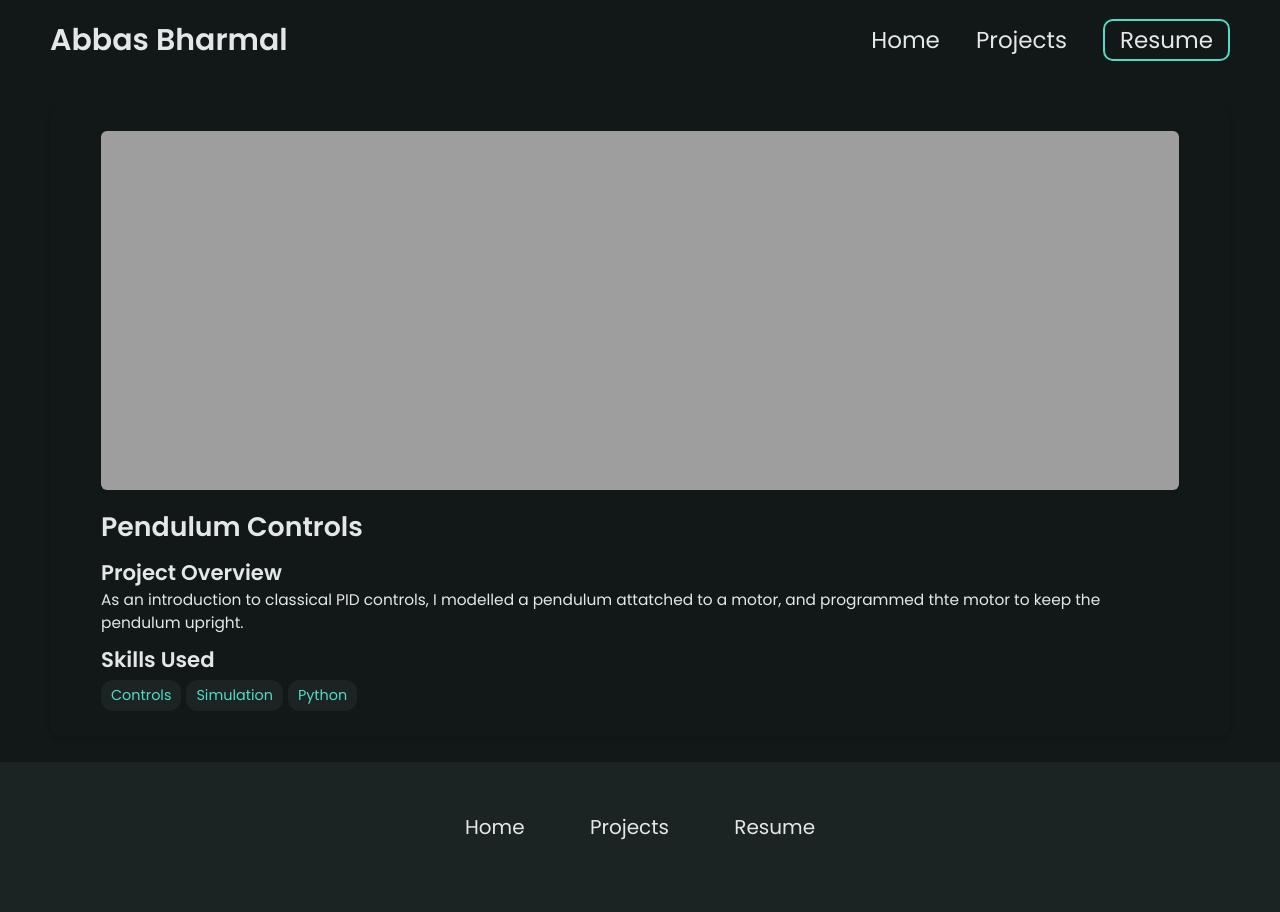
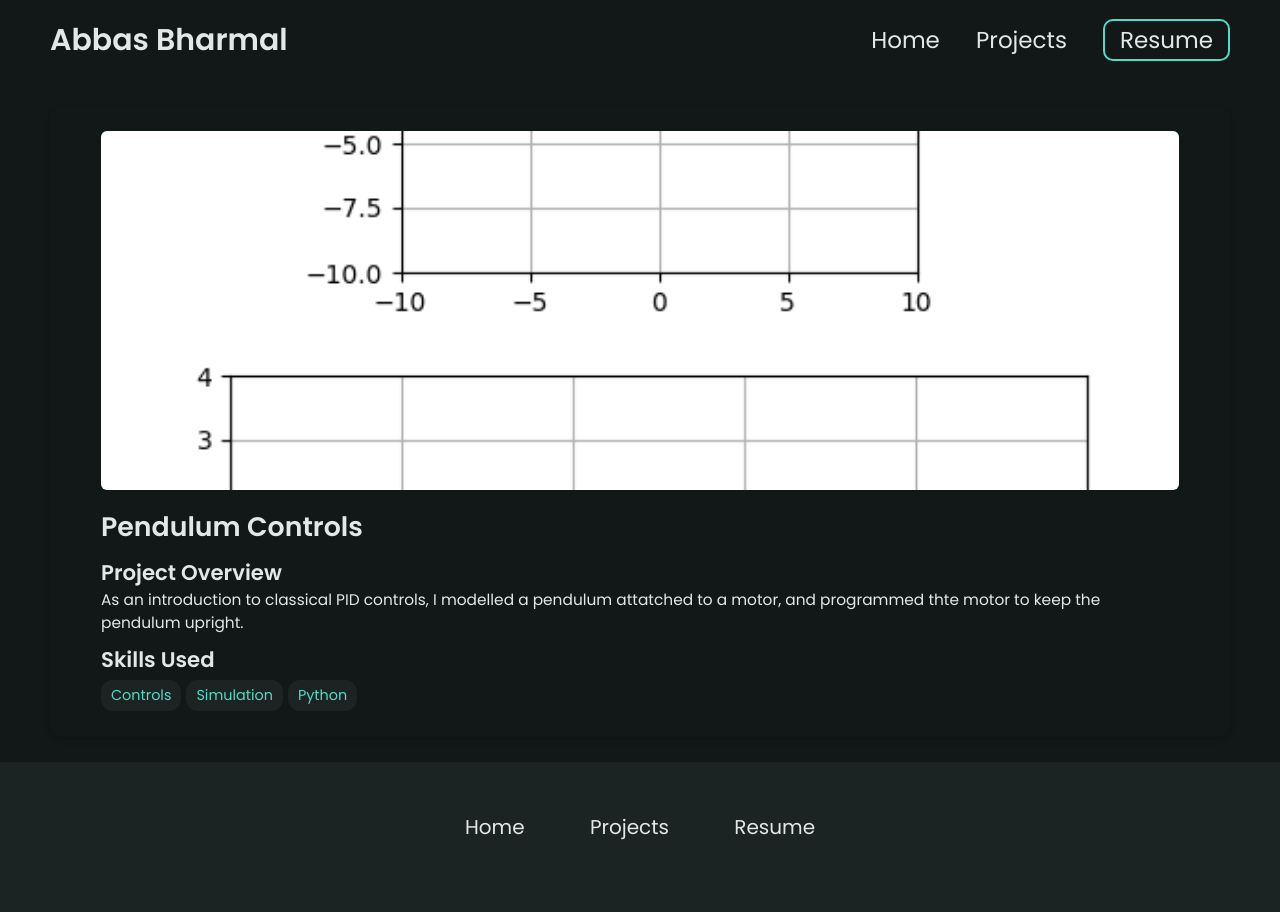
Before and after one commit to abharm/abharm.github.io, a Jekyll site: the page built from _projects/Pendulum Controls/index.md, in a window 1280 px wide. Built offline with Jekyll 4.4.1, drawn with Linux system fonts in a browser that asks for light colours.

Commit message:
Update index.md

```diff
--- a/_projects/Pendulum Controls/index.md
+++ b/_projects/Pendulum Controls/index.md
@@ -6,5 +6,5 @@ skills:
 - Controls
 - Simulation
 - Python
-main-image: /'Screenshot 2025-08-12 222614.png'
+main-image: /Screenshot 2025-08-12 222614.png
 ---
```
